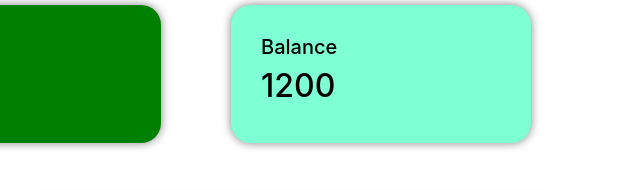
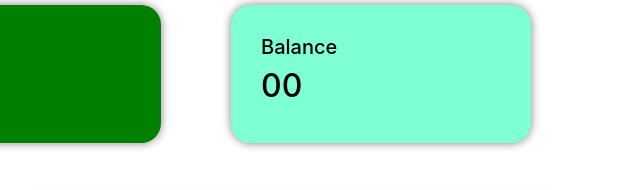
Before and after one commit to fensami/cos-bank, a plain HTML site: page index.html in a window 1280 px wide. Both pictures are taken after a click on the button "Enter". Shown: the part 151-341 px from the top of the page, 629-1269 px from the left. Drawn offline with nearby package versions, Linux system fonts and the light colour scheme.

Commit message:
number update

```diff
--- a/index.html
+++ b/index.html
@@ -43,7 +43,7 @@
             <div class="col-md-4">
                 <div class="balance status">
                     <h5>Balance</h5>
-                <h2><span id="currentBalance">1200</span></h2>
+                <h2><span id="currentBalance">00</span></h2>
                 </div>
             </div>
         </div>
```
